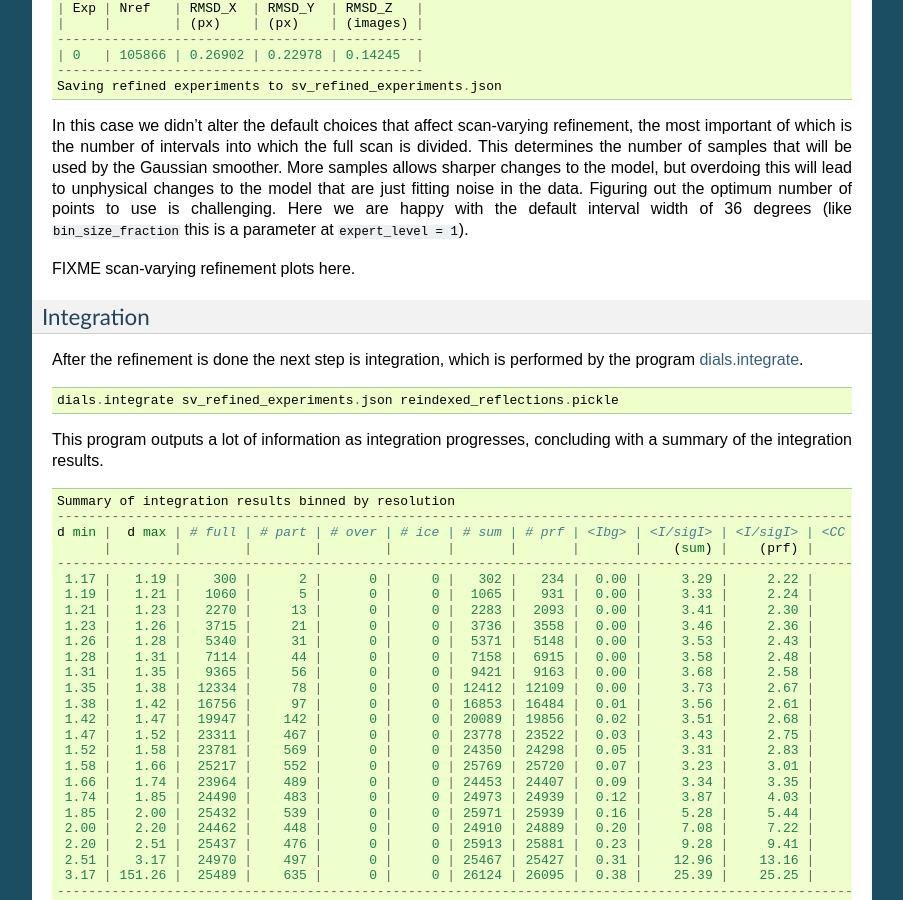
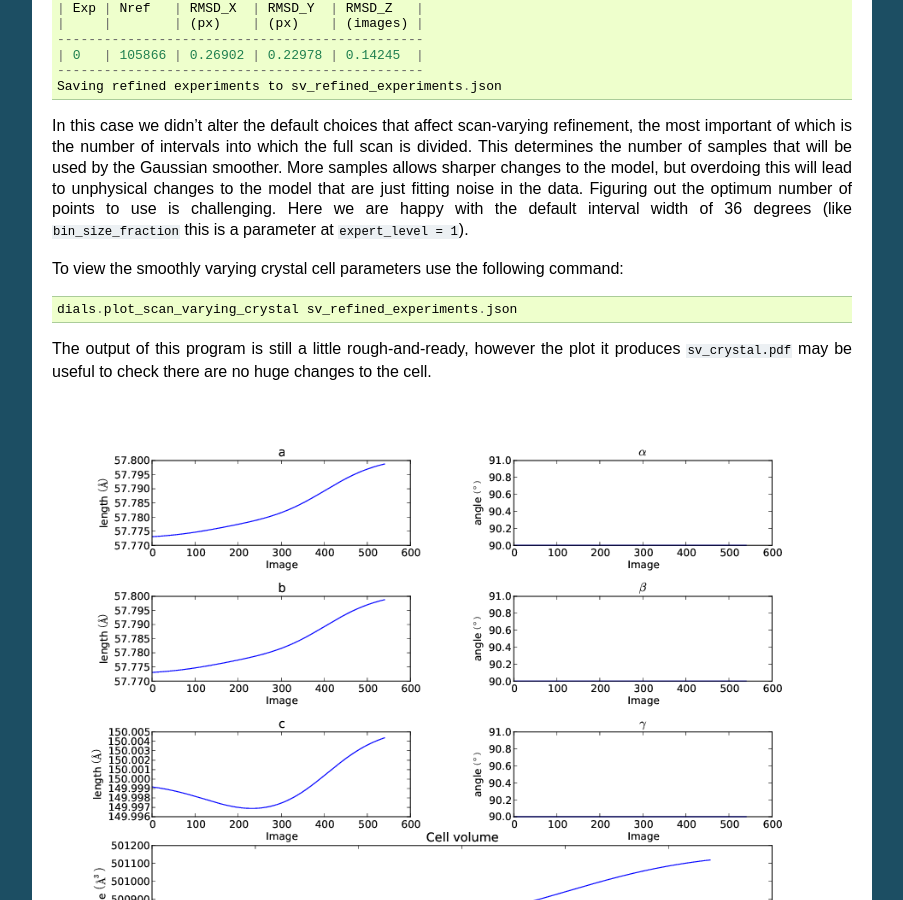
Before and after one commit to dials/docs, a Sphinx documentation site: the page built from sphinx/advanced_tutorial2.rst, in a window 1280 px wide and 900 px high, scrolled down 12068 px. Shown: the whole window, without its empty margins (198-1101 px from the left). Built offline with Sphinx 7.4.7, drawn with Linux system fonts in a browser that asks for light colours; formulas are drawn with MathJax 3.

Commit message:
add scan-varying crystal plot

```diff
--- a/sphinx/advanced_tutorial2.rst
+++ b/sphinx/advanced_tutorial2.rst
@@ -798,7 +798,15 @@ fitting noise in the data. Figuring out the optimum number of points to use
 is challenging. Here we are happy with the default interval width of 36 degrees
 (like ``bin_size_fraction`` this is a parameter at ``expert_level = 1``).
 
-FIXME scan-varying refinement plots here.
+To view the smoothly varying crystal cell parameters use the following command::
+
+  dials.plot_scan_varying_crystal sv_refined_experiments.json
+
+The output of this program is still a little rough-and-ready, however the plot
+it produces :file:`sv_crystal.pdf` may be useful to check there are no
+huge changes to the cell.
+
+.. image:: figures/sv_crystal.png
 
 
 Integration
```
Also changed, not shown: sphinx/figures/sv_crystal.png (added).
